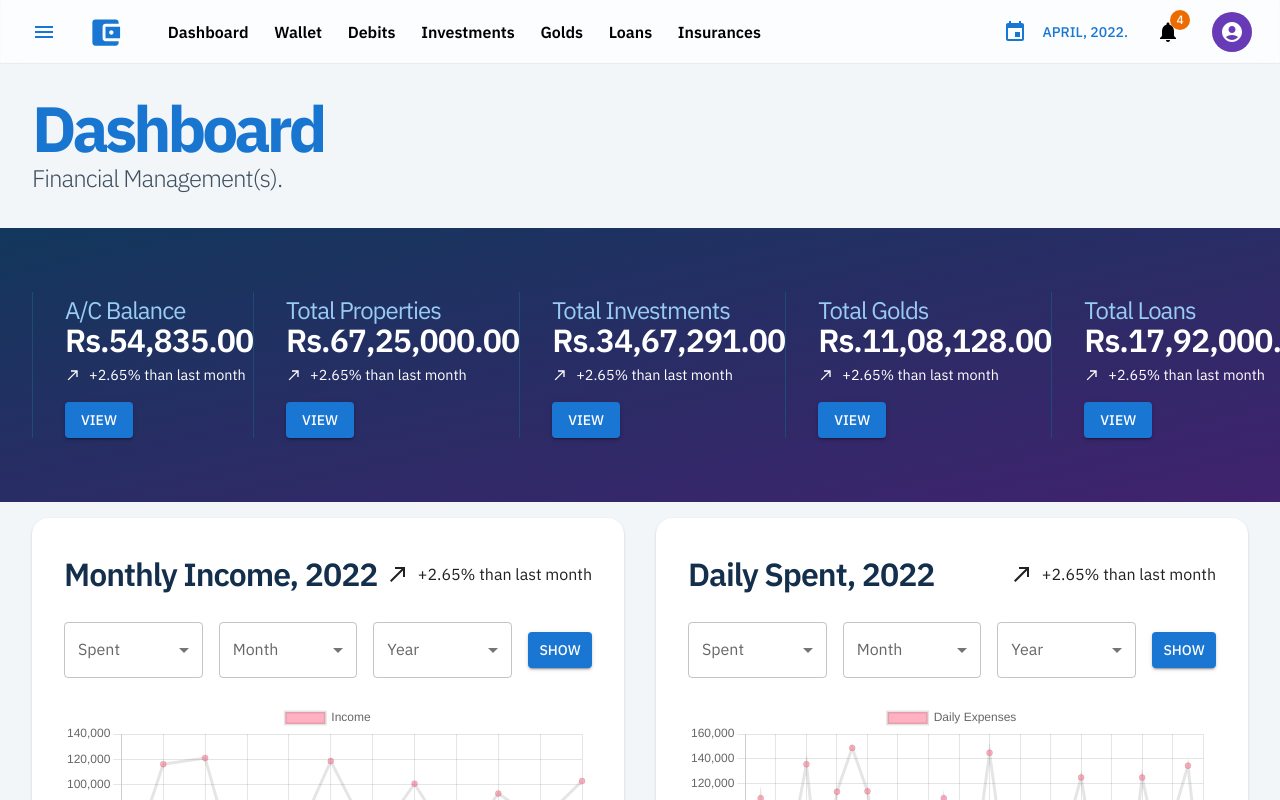
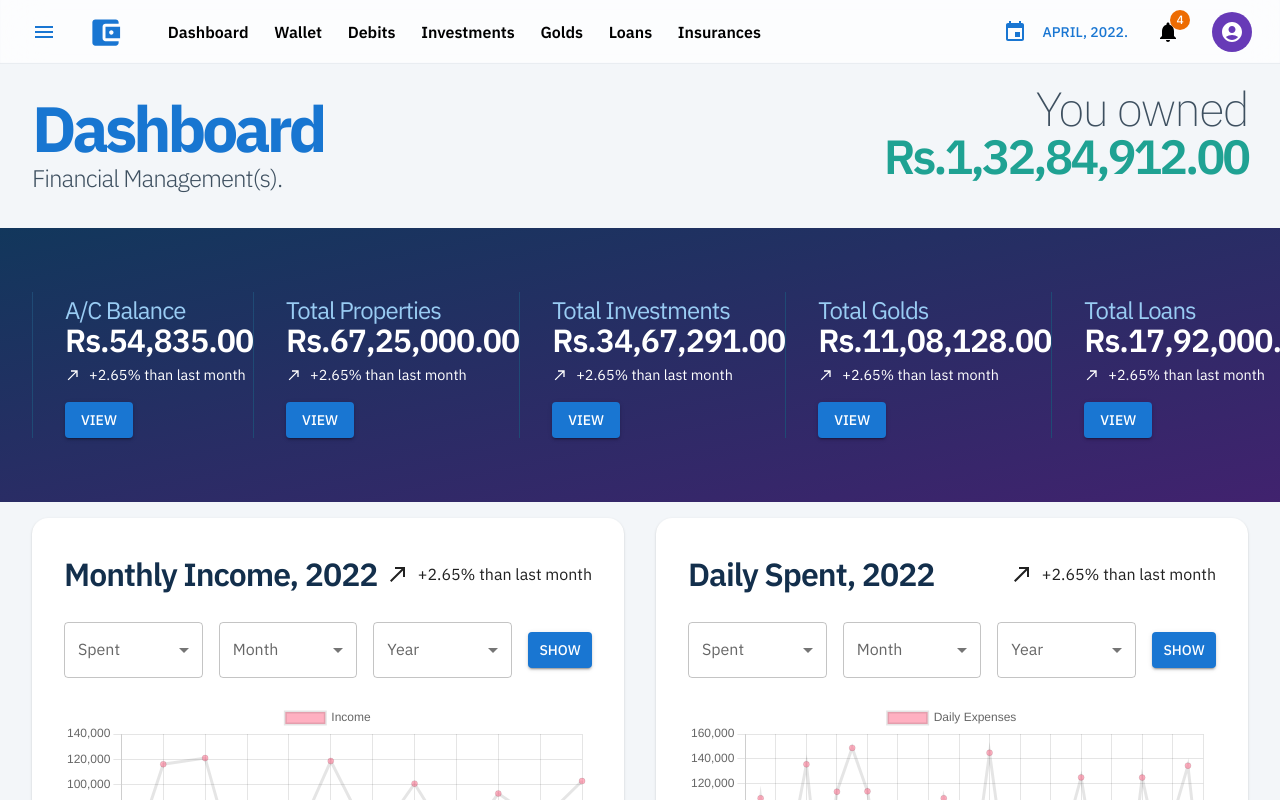
Before and after one commit to cra2ycoder/my-finance, a Next.js app: page /dashboard in a window 1280 px wide. Shown: the top 800 px of the page. Built offline with nearby package versions, Linux system fonts and the light colour scheme.

Commit message:
dashboard updates
- moneytable added
- grand total added

```diff
--- a/pages/dashboard.tsx
+++ b/pages/dashboard.tsx
@@ -1,38 +1,55 @@
 import Box from '@mui/material/Box'
 import PageTitle from '@components/PageTitle'
+import Typography from '@mui/material/Typography'
 import {
   MonthlyChart,
   DailyChart,
   YearlySavingsChart,
   MonthlyIncomeChart,
 } from '@components/Charts'
-import { Money } from '@components/MoneyBox'
+import { MoneyTable } from '@components/MoneyBox'
 import { pageItems } from '@model/config'
 
 function Dashboard() {
+  const moneyList = [
+    { name: 'A/C Balance', value: '54,835' },
+    { name: 'Total Properties', value: '67,25,000' },
+    { name: 'Total Investments', value: '34,67,291' },
+    { name: 'Total Golds', value: '11,08,128' },
+    { name: 'Total Loans', value: '17,92,000' },
+  ]
+
   return (
     <Box>
-      <PageTitle {...pageItems.dashboard} />
-      <Box
-        className="wallet-info-panel"
-        sx={{
-          display: 'grid',
-          background:
-            'linear-gradient(to right bottom, rgb(18 55 92), rgb(74 30 114) 120%)',
-          marginBottom: '1rem',
-          padding: '4rem 2rem',
-          marginLeft: '-2rem',
-          marginRight: '-2rem',
-          justifyContent: 'space-between',
-          gridTemplateColumns: 'repeat(5, 1fr)',
-        }}
-      >
-        <Money name="A/C Balance" value="54,835"></Money>
-        <Money name="Total Properties" value="67,25,000"></Money>
-        <Money name="Total Investments" value="34,67,291"></Money>
-        <Money name="Total Golds" value="11,08,128"></Money>
-        <Money name="Total Loans" value="17,92,000"></Money>
-      </Box>
+      <PageTitle {...pageItems.dashboard}>
+        <Typography
+          sx={{
+            width: '100%',
+            fontSize: '3rem',
+            fontWeight: 100,
+            textAlign: 'right',
+            marginTop: -3,
+            letterSpacing: -2,
+            color: 'rgb(62, 80, 96)',
+          }}
+        >
+          You owned
+        </Typography>
+        <Typography
+          sx={{
+            width: '100%',
+            fontWeight: 600,
+            fontSize: '3rem',
+            marginTop: -3,
+            textAlign: 'right',
+            letterSpacing: -3,
+            color: '#1fa293',
+          }}
+        >
+          Rs.1,32,84,912.00
+        </Typography>
+      </PageTitle>
+      <MoneyTable list={moneyList} />
       <Box className="dashboard-page-wrapper">
         <MonthlyIncomeChart />
         <DailyChart />
```
